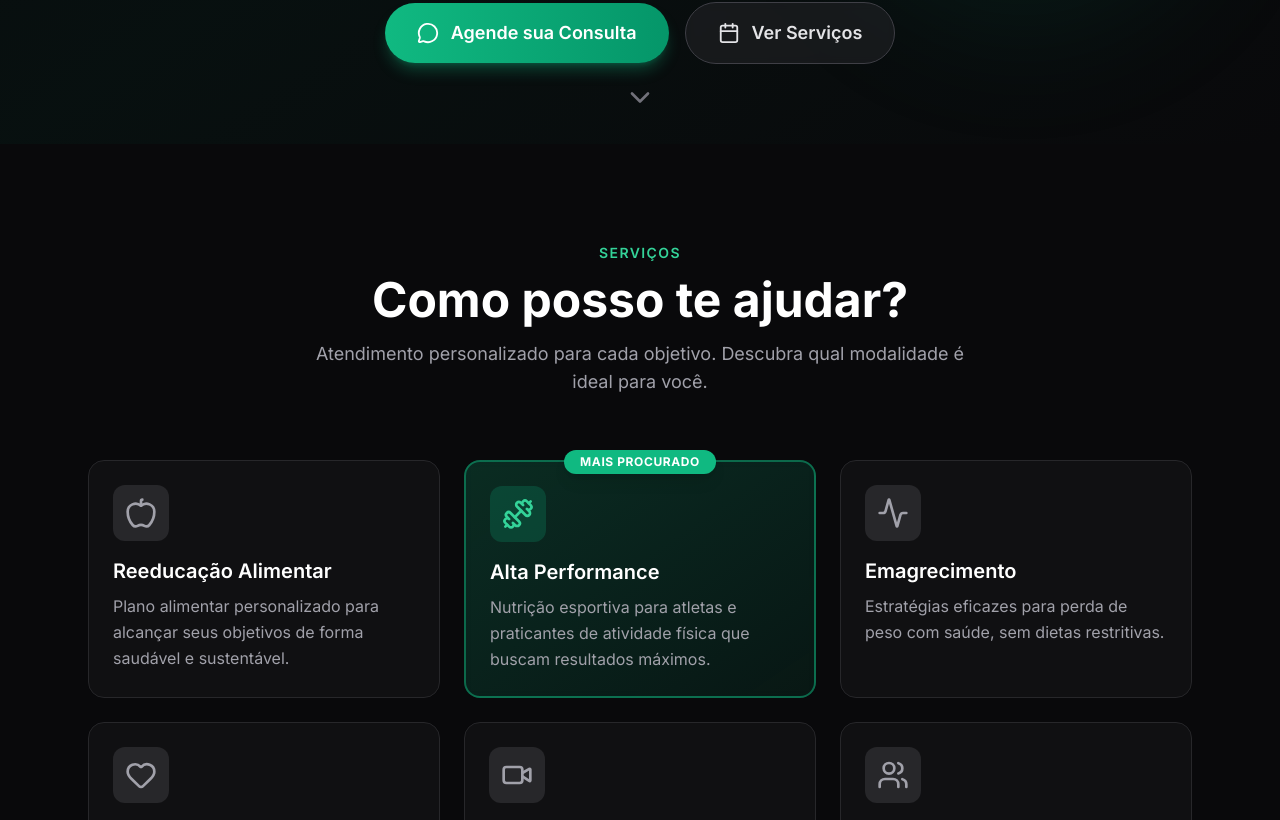
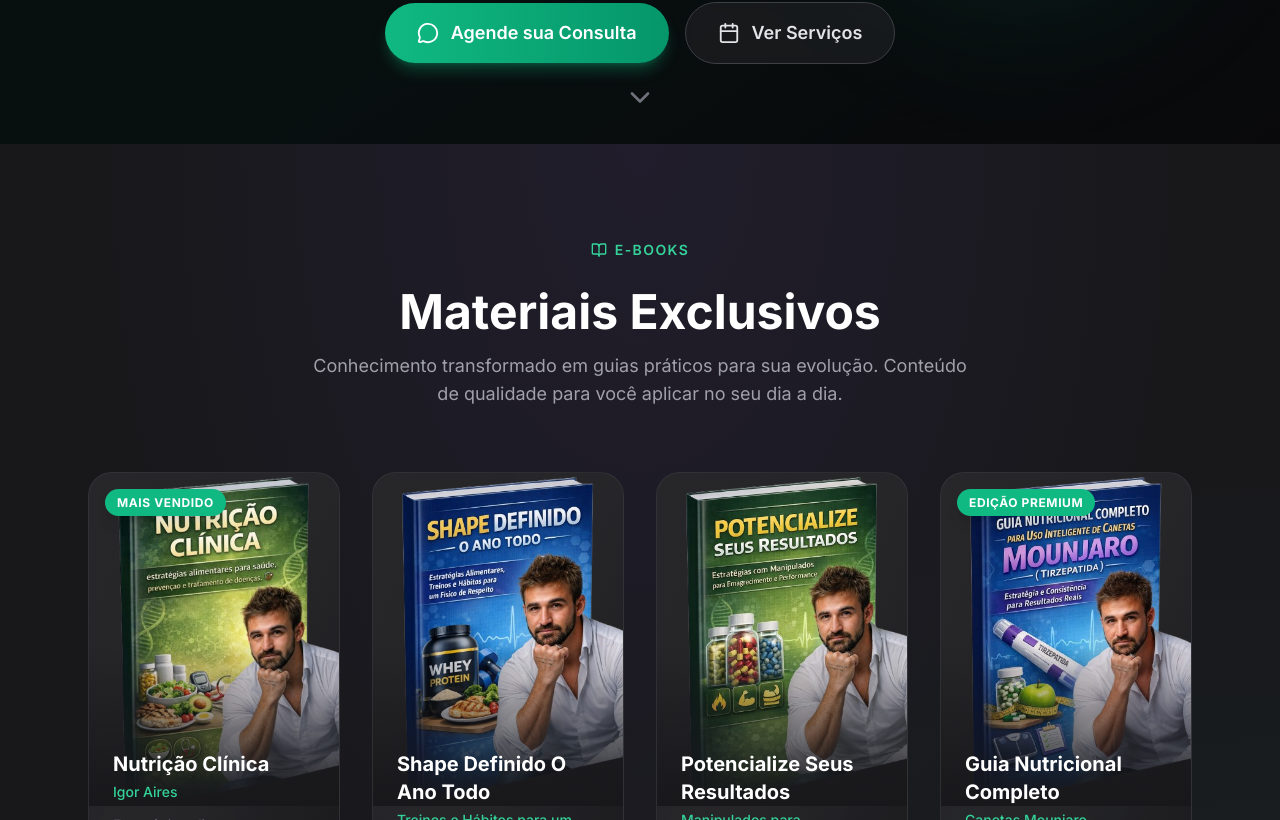
Before and after one commit to Alpha-ia-tecnologia/igor-aires, a Next.js app: page /igor-aires in a window 1280 px wide. Shown: the part 700-1520 px from the top of the page. Built offline with nearby package versions, Linux system fonts and the light colour scheme; no server answers.

Commit message:
feat: mover seção de ebooks para logo após o hero

```diff
--- a/src/modules/templates/landing-page/page.tsx
+++ b/src/modules/templates/landing-page/page.tsx
@@ -157,6 +157,9 @@ export default function LandingPageTemplate({ client }: LandingPageTemplateProps
                 appointmentUrl="#servicos"
             />
 
+            {/* Ebooks Section */}
+            <EbooksSection />
+
             {/* Services Section */}
             <ServicesSection ctaUrl="#resultados" />
 
@@ -168,9 +171,6 @@ export default function LandingPageTemplate({ client }: LandingPageTemplateProps
 
             {/* Testimonials Section */}
             <TestimonialsSection />
-
-            {/* Ebooks Section */}
-            <EbooksSection />
 
             {/* WEBFIT Section */}
             <WebfitSection />
```
